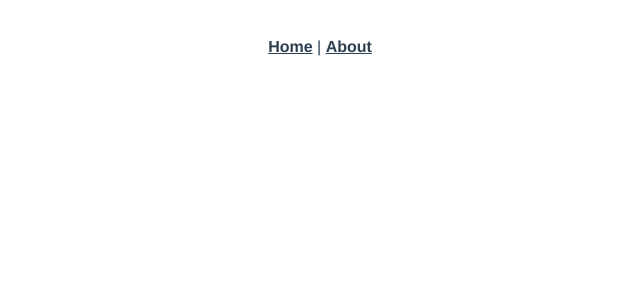
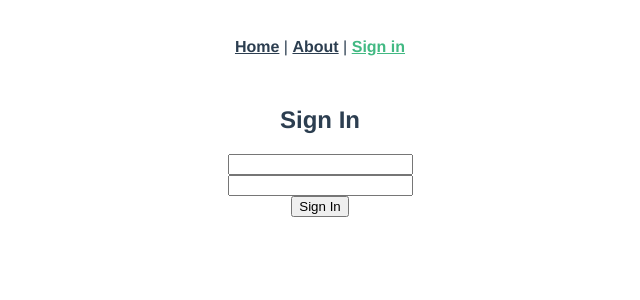
Before and after one commit to baocvcv/wenquan-platform, a Vue app in the folder frontend/: page /signin in a window 1280 px wide. Shown: the top 300 px of the page, without its empty margins (320-960 px from the left). Built offline with nearby package versions, Linux system fonts and the light colour scheme.

Commit message:
Create the base view and component and link them. #12

```diff
--- a/frontend/src/App.vue
+++ b/frontend/src/App.vue
@@ -2,7 +2,8 @@
   <div id="app">
     <div id="nav">
       <router-link to="/">Home</router-link> |
-      <router-link to="/about">About</router-link>
+      <router-link to="/about">About</router-link> |
+      <router-link to="/signin">Sign in</router-link>
     </div>
     <router-view />
   </div>
--- /dev/null
+++ b/frontend/src/components/SignInBox.vue
@@ -0,0 +1,25 @@
+<template>
+  <div class="sign-in">
+    <input type="input" v-model="username" /><br />
+    <input type="password" v-model="password" /><br />
+    <input type="submit" v-on:click="click" value="Sign In" />
+  </div>
+</template>
+
+<script>
+export default {
+  name: "sign-in",
+  data: function() {
+    return {
+      username: "",
+      password: "",
+      userType: "Normal"
+    };
+  },
+  methods: {
+    click: function() {
+      alert("fa Q");
+    }
+  }
+};
+</script>
--- a/frontend/src/router.js
+++ b/frontend/src/router.js
@@ -21,6 +21,11 @@ export default new Router({
       // which is lazy-loaded when the route is visited.
       component: () =>
         import(/* webpackChunkName: "about" */ "./views/About.vue")
+    },
+    {
+      path: "/signin",
+      name: "sign-in",
+      component: () => import("./views/SignIn.vue")
     }
   ]
 });
--- /dev/null
+++ b/frontend/src/views/SignIn.vue
@@ -0,0 +1,17 @@
+<template>
+  <div>
+    <h2>Sign In</h2>
+    <sign-in-box></sign-in-box>
+  </div>
+</template>
+
+<script>
+import SignInBox from "../components/SignInBox.vue";
+
+export default {
+  name: "sign-in",
+  components: {
+    "sign-in-box": SignInBox
+  }
+};
+</script>
```
